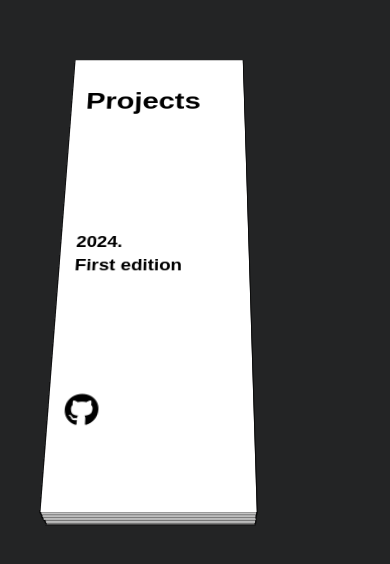
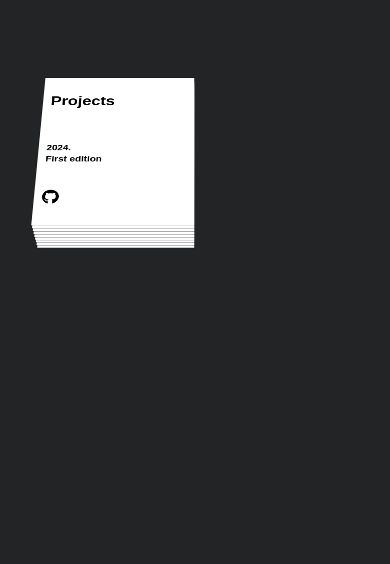
Before and after one commit to Mouri69/project-portfolio, a plain HTML site: page index.html in a window 390 px wide. Shown: the part 166-730 px from the top of the page. Drawn offline with Linux system fonts and the light colour scheme.

Commit message:
Tried my best to make it mobile phone friendly *Maybe still under development*

```diff
--- a/styles.css
+++ b/styles.css
@@ -118,7 +118,7 @@ body {
     vertical-align: middle;
   }
 
- /* Responsive Styles */
+/* Responsive Styles */
 @media (max-width: 768px) {
     body {
         overflow: auto; /* Enable scrolling for tablets */
@@ -136,11 +136,13 @@ body {
     }
 
     .book {
-        max-width: 70%; /* Full width for mobile */
+        max-width: 100%; /* Full width for mobile */
+        transform: scale(0.5); /* Scale down the book to zoom out */
+        transform-origin: top left; /* Adjust the origin of scaling */
     }
 
     .page {
-        max-width: 70%; /* Ensure page takes full width */
+        max-width: 100%; /* Ensure page takes full width */
         margin: 10px 0; /* Vertical margin for stacked pages */
     }
 
```
